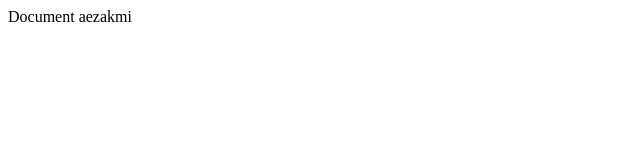
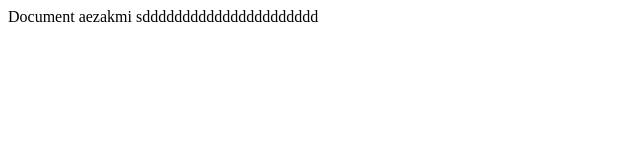
Before and after one commit to sdelka812/first, a plain HTML site: page index.html in a window 1280 px wide. Shown: the whole page, without its empty margins (0-640 px from the left). Drawn offline with Linux system fonts and the light colour scheme.

Commit message:
Revert "initial commit"
This reverts commit 7cdbceef2008115716a12751aff8ee3f84e394ce.

```diff
--- a/index.html
+++ b/index.html
@@ -9,5 +9,7 @@
 <body>
     Document
     aezakmi
+
+    sdddddddddddddddddddddd
 </body>
 </html>
```
